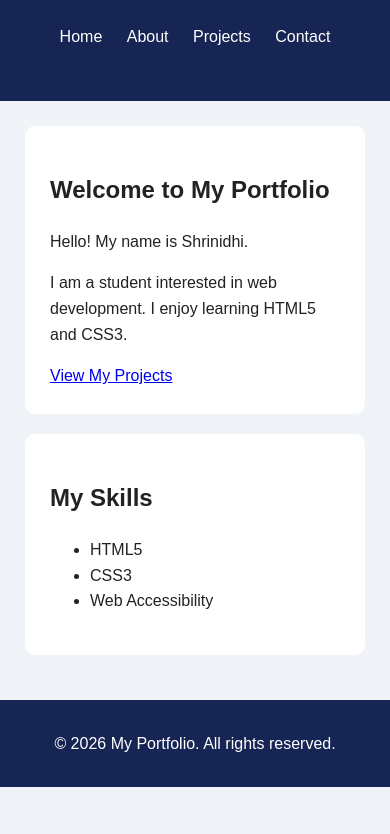
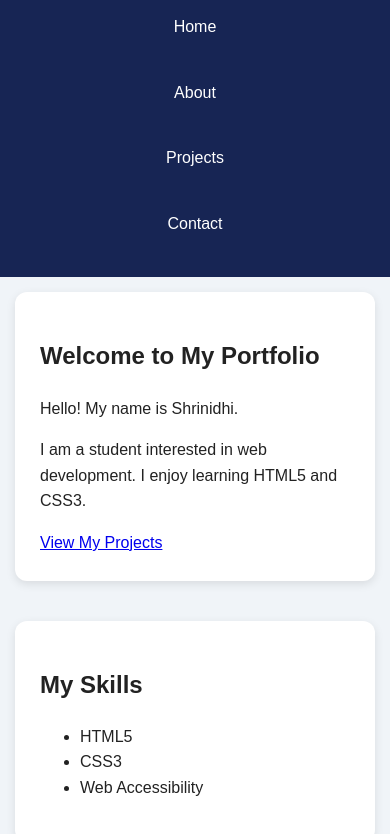
Before and after one commit to shrindhi16/my-portfolio, a plain HTML site: page index.html in a window 390 px wide. Shown: the part 105-939 px from the top of the page. Before the commit the page ends 892 px from the top, so only its background shows below. Drawn offline with Linux system fonts and the light colour scheme.

Commit message:
Added responsive CSS design

```diff
--- a/css/style.css
+++ b/css/style.css
@@ -58,3 +58,90 @@ footer {
     background: white;
     color: black;
 }
+/* CSS VARIABLES */
+:root {
+    --primary-color: #172554;
+    --background-color: #f0f4f8;
+    --text-color: #222;
+    --card-color: white;
+    --spacing: 20px;
+}
+
+/* DARK MODE */
+@media (prefers-color-scheme: dark) {
+    :root {
+        --background-color: #121212;
+        --text-color: #ffffff;
+        --card-color: #252525;
+        --primary-color: #334b85;
+    }
+}
+
+/* GENERAL STYLING */
+* {
+    box-sizing: border-box;
+}
+
+body {
+    background-color: var(--background-color);
+    color: var(--text-color);
+    transition: background-color 0.3s ease;
+}
+
+/* HEADER */
+header {
+    background-color: var(--primary-color);
+    padding: 25px;
+}
+
+/* NAVIGATION */
+nav ul {
+    display: flex;
+    justify-content: center;
+    flex-wrap: wrap;
+    gap: 20px;
+}
+
+/* MAIN GRID LAYOUT */
+main {
+    display: grid;
+    grid-template-columns: repeat(auto-fit, minmax(280px, 1fr));
+    gap: var(--spacing);
+    max-width: 1100px;
+    margin: auto;
+    padding: 25px;
+}
+
+/* SECTION CARDS */
+section {
+    background-color: var(--card-color);
+    color: var(--text-color);
+    padding: 25px;
+    border-radius: 12px;
+    margin-bottom: 20px;
+    box-shadow: 0 3px 10px rgba(0,0,0,0.1);
+}
+
+/* RESPONSIVE DESIGN */
+@media (max-width: 768px) {
+    main {
+        grid-template-columns: 1fr;
+        padding: 15px;
+    }
+
+    nav ul {
+        flex-direction: column;
+        align-items: center;
+    }
+
+    header {
+        padding: 15px;
+    }
+}
+
+/* ACCESSIBILITY */
+a:focus-visible,
+button:focus-visible {
+    outline: 3px solid orange;
+    outline-offset: 4px;
+}
```
